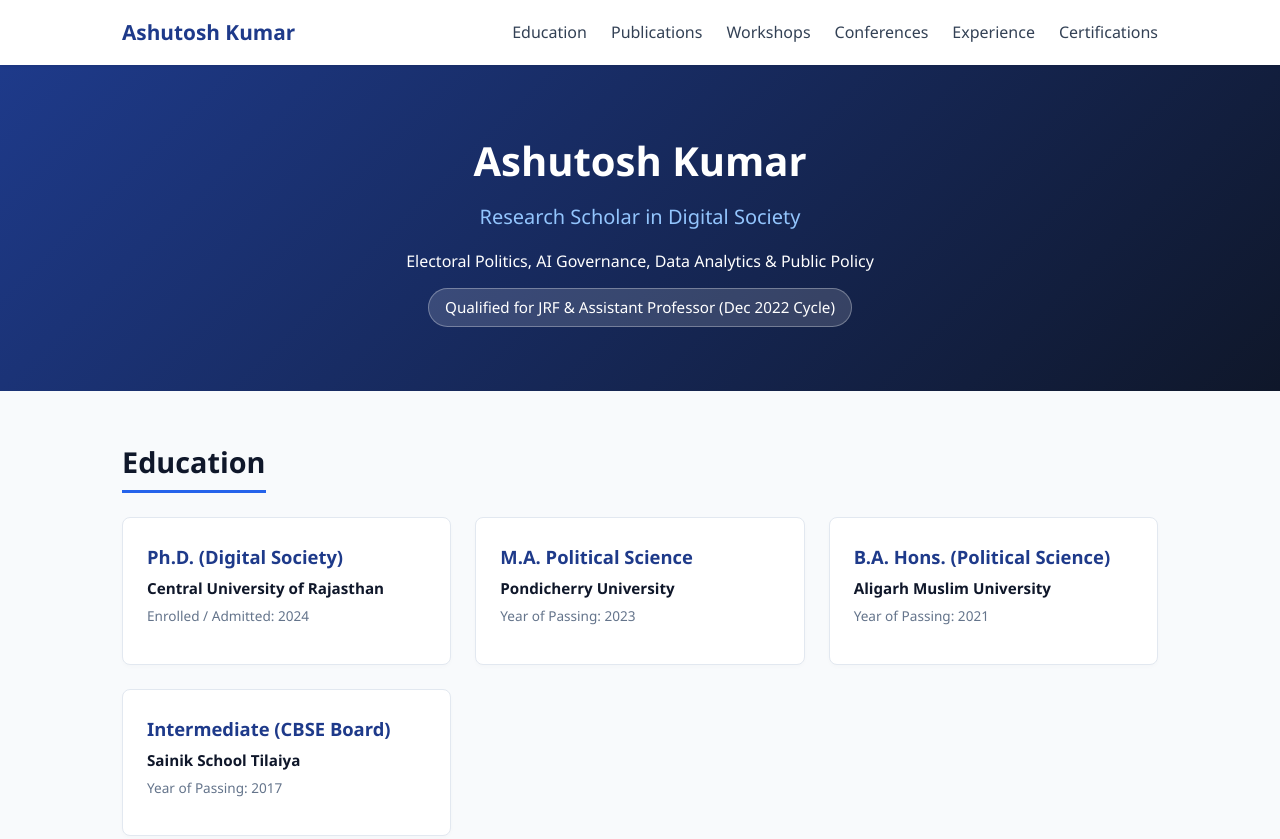
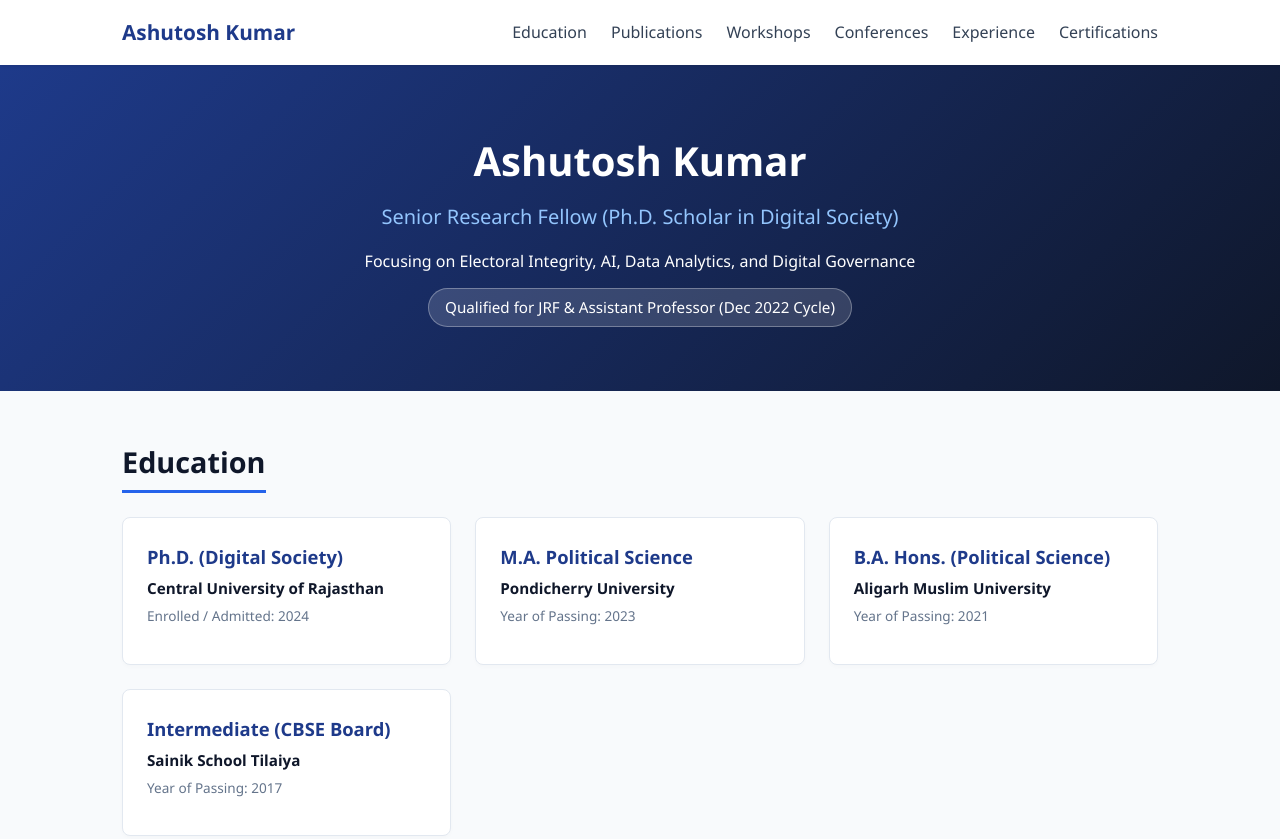
Before and after one commit to mrashutoshkumaredu/ashutoshkumaredu, a plain HTML site: page index.html in a window 1280 px wide. Shown: the top 839 px of the page. Drawn offline with Linux system fonts and the light colour scheme.

Commit message:
index.html

```diff
--- a/index.html
+++ b/index.html
@@ -206,8 +206,8 @@
     <div class="hero">
         <div class="hero-content">
             <h1>Ashutosh Kumar</h1>
-            <p class="title">Research Scholar in Digital Society</p>
-            <p>Electoral Politics, AI Governance, Data Analytics & Public Policy</p>
+            <p class="title">Senior Research Fellow (Ph.D. Scholar in Digital Society)</p>
+            <p>Focusing on Electoral Integrity, AI, Data Analytics, and Digital Governance</p>
             <div class="badge">Qualified for JRF & Assistant Professor (Dec 2022 Cycle)</div>
         </div>
     </div>
```
